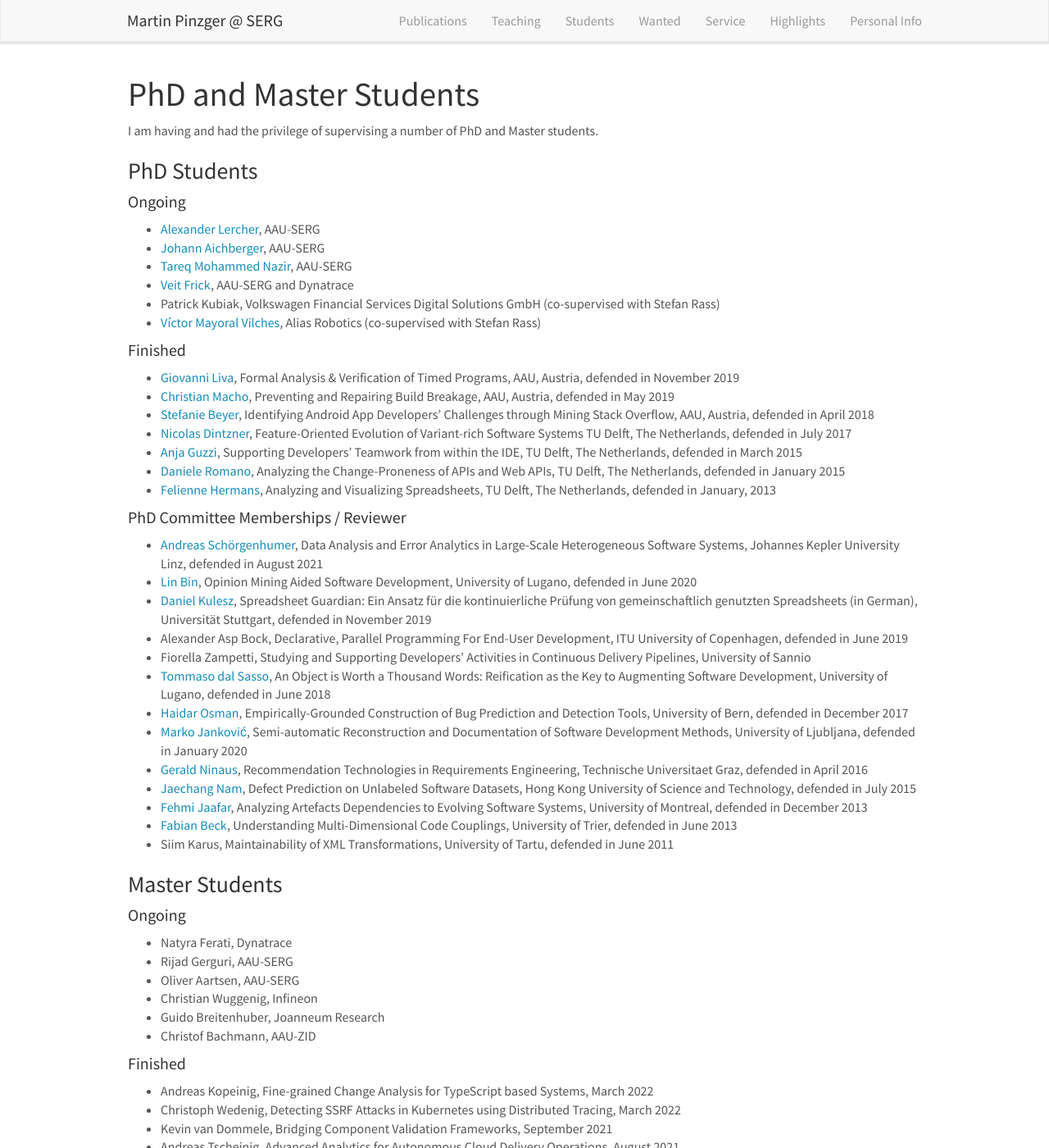
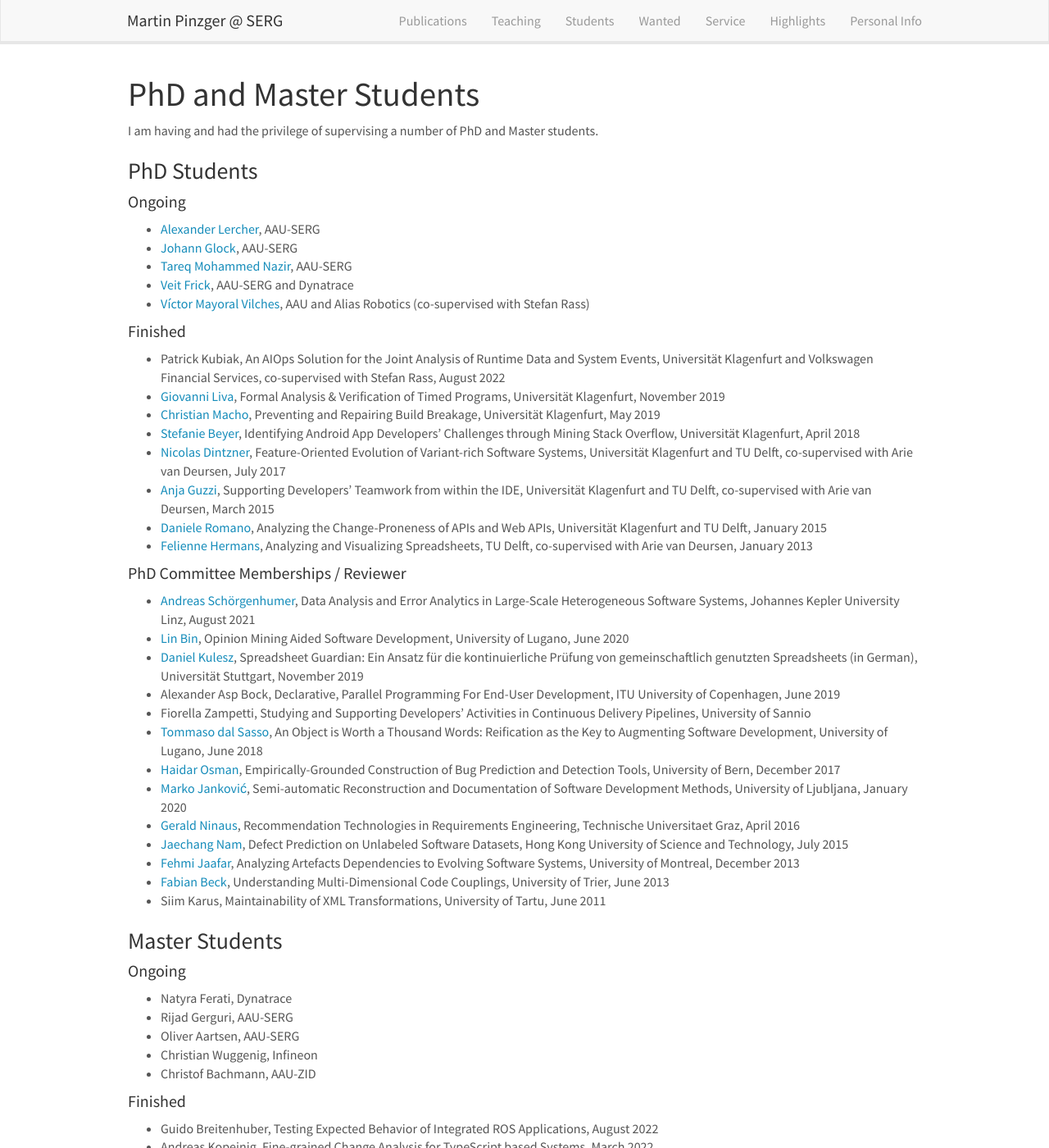
Before and after one commit to pinzger/pinzger.github.io, a Jekyll site: the page built from _pages/students.md, in a window 1280 px wide and 1400 px high. Shown: the whole window at 82% size. Built offline with Jekyll 4.4.1, drawn with Linux system fonts in a browser that asks for light colours; nearby versions of some CDN libraries.

```diff
--- a/_pages/students.md
+++ b/_pages/students.md
@@ -15,36 +15,36 @@ I am having and had the privilege of supervising a number of PhD and Master stud
 #### Ongoing
 
 * [Alexander Lercher](https://www.aau.at/en/team/lercher-alexander-gerhard/), AAU-SERG
-* [Johann Aichberger](https://www.aau.at/en/team/aichberger-johann/), AAU-SERG
+* [Johann Glock](https://www.aau.at/en/team/glock-johann/), AAU-SERG
 * [Tareq Mohammed Nazir](https://www.aau.at/en/team/nazir-tareq-mohammed/), AAU-SERG
 * [Veit Frick](https://www.aau.at/en/isys/serg/team/frick-veit/), AAU-SERG and Dynatrace
-* Patrick Kubiak, Volkswagen Financial Services Digital Solutions GmbH (co-supervised with Stefan Rass)
-* [Víctor Mayoral Vilches](https://www.linkedin.com/in/vmayoral/), Alias Robotics (co-supervised with Stefan Rass)
+* [Víctor Mayoral Vilches](https://www.linkedin.com/in/vmayoral/), AAU and Alias Robotics (co-supervised with Stefan Rass)
 
 #### Finished
 
-* [Giovanni Liva](https://thisthat.github.io/), Formal Analysis & Verification of Timed Programs, AAU, Austria, defended in November 2019
-* [Christian Macho](https://mitschi.github.io/), Preventing and Repairing Build Breakage, AAU, Austria, defended in May 2019
-* [Stefanie Beyer](https://www.aau.at/en/isys/serg/team/beyer-stefanie/), Identifying Android App Developers’ Challenges through Mining Stack Overflow, AAU, Austria, defended in April 2018
-* [Nicolas Dintzner](http://swerl.tudelft.nl/bin/view/NicolasDintzner/WebHome), Feature-Oriented Evolution of Variant-rich Software Systems TU Delft, The Netherlands, defended in July 2017
-* [Anja Guzzi](http://swerl.tudelft.nl/bin/view/Main/AnjaGuzzi), Supporting Developers’ Teamwork from within the IDE, TU Delft, The Netherlands, defended in March 2015
-* [Daniele Romano](http://swerl.tudelft.nl/bin/view/DanieleRomano/WebHome), Analyzing the Change-Proneness of APIs and Web APIs, TU Delft, The Netherlands, defended in January 2015
-* [Felienne Hermans](http://www.felienne.com/), Analyzing and Visualizing Spreadsheets, TU Delft, The Netherlands, defended in January, 2013
+* Patrick Kubiak, An AIOps Solution for the Joint Analysis of Runtime Data and System Events, Universität Klagenfurt and Volkswagen Financial Services, co-supervised with Stefan Rass, August 2022
+* [Giovanni Liva](https://thisthat.github.io/), Formal Analysis & Verification of Timed Programs, Universität Klagenfurt, November 2019
+* [Christian Macho](https://mitschi.github.io/), Preventing and Repairing Build Breakage, Universität Klagenfurt, May 2019
+* [Stefanie Beyer](https://www.aau.at/en/isys/serg/team/beyer-stefanie/), Identifying Android App Developers’ Challenges through Mining Stack Overflow, Universität Klagenfurt, April 2018
+* [Nicolas Dintzner](http://swerl.tudelft.nl/bin/view/NicolasDintzner/WebHome), Feature-Oriented Evolution of Variant-rich Software Systems, Universität Klagenfurt and TU Delft, co-supervised with Arie van Deursen, July 2017
+* [Anja Guzzi](http://swerl.tudelft.nl/bin/view/Main/AnjaGuzzi), Supporting Developers’ Teamwork from within the IDE, Universität Klagenfurt and TU Delft, co-supervised with Arie van Deursen, March 2015
+* [Daniele Romano](http://swerl.tudelft.nl/bin/view/DanieleRomano/WebHome), Analyzing the Change-Proneness of APIs and Web APIs, Universität Klagenfurt and TU Delft, January 2015
+* [Felienne Hermans](http://www.felienne.com/), Analyzing and Visualizing Spreadsheets, TU Delft, co-supervised with Arie van Deursen, January 2013
 
 #### PhD Committee Memberships / Reviewer
-* [Andreas Schörgenhumer](http://mevss.jku.at/?page_id=1647), Data Analysis and Error Analytics in Large-Scale Heterogeneous Software Systems, Johannes Kepler University Linz, defended in August 2021
-* [Lin Bin](https://www.inf.usi.ch/phd/lin/index.html), Opinion Mining Aided Software Development, University of Lugano, defended in June 2020
-* [Daniel Kulesz](https://www.iste.uni-stuttgart.de/institute/team/Kulesz/), Spreadsheet Guardian: Ein Ansatz für die kontinuierliche Prüfung von gemeinschaftlich genutzten Spreadsheets (in German), Universität Stuttgart, defended in November 2019
-* Alexander Asp Bock, Declarative, Parallel Programming For End-User Development, ITU University of Copenhagen, defended in June 2019
+* [Andreas Schörgenhumer](http://mevss.jku.at/?page_id=1647), Data Analysis and Error Analytics in Large-Scale Heterogeneous Software Systems, Johannes Kepler University Linz, August 2021
+* [Lin Bin](https://www.inf.usi.ch/phd/lin/index.html), Opinion Mining Aided Software Development, University of Lugano, June 2020
+* [Daniel Kulesz](https://www.iste.uni-stuttgart.de/institute/team/Kulesz/), Spreadsheet Guardian: Ein Ansatz für die kontinuierliche Prüfung von gemeinschaftlich genutzten Spreadsheets (in German), Universität Stuttgart, November 2019
+* Alexander Asp Bock, Declarative, Parallel Programming For End-User Development, ITU University of Copenhagen, June 2019
 * Fiorella Zampetti, Studying and Supporting Developers’ Activities in Continuous Delivery Pipelines, University of Sannio
-* [Tommaso dal Sasso](http://www.inf.usi.ch/phd/dalsat/), An Object is Worth a Thousand Words: Reification as the Key to Augmenting Software Development, University of Lugano, defended in June 2018
-* [Haidar Osman](http://scg.unibe.ch/staff/Osman), Empirically-Grounded Construction of Bug Prediction and Detection Tools, University of Bern, defended in December 2017
-* [Marko Janković](http://si.linkedin.com/in/markojm), Semi-automatic Reconstruction and Documentation of Software Development Methods, University of Ljubljana, defended in January 2020
-* [Gerald Ninaus](http://www.iitf.at/ueber-uns/team/gerald-ninaus/), Recommendation Technologies in Requirements Engineering, Technische Universitaet Graz, defended in April 2016
-* [Jaechang Nam](http://www.cse.ust.hk/~jcnam/), Defect Prediction on Unlabeled Software Datasets, Hong Kong University of Science and Technology, defended in July 2015
-* [Fehmi Jaafar](https://sites.google.com/site/fehmijaafar/), Analyzing Artefacts Dependencies to Evolving Software Systems, University of Montreal, defended in December 2013
-* [Fabian Beck](https://www.vis.wiwi.uni-due.de/en/team/fabian-beck/), Understanding Multi-Dimensional Code Couplings, University of Trier, defended in June 2013
-* Siim Karus, Maintainability of XML Transformations, University of Tartu, defended in June 2011
+* [Tommaso dal Sasso](http://www.inf.usi.ch/phd/dalsat/), An Object is Worth a Thousand Words: Reification as the Key to Augmenting Software Development, University of Lugano, June 2018
+* [Haidar Osman](http://scg.unibe.ch/staff/Osman), Empirically-Grounded Construction of Bug Prediction and Detection Tools, University of Bern, December 2017
+* [Marko Janković](http://si.linkedin.com/in/markojm), Semi-automatic Reconstruction and Documentation of Software Development Methods, University of Ljubljana, January 2020
+* [Gerald Ninaus](http://www.iitf.at/ueber-uns/team/gerald-ninaus/), Recommendation Technologies in Requirements Engineering, Technische Universitaet Graz, April 2016
+* [Jaechang Nam](http://www.cse.ust.hk/~jcnam/), Defect Prediction on Unlabeled Software Datasets, Hong Kong University of Science and Technology, July 2015
+* [Fehmi Jaafar](https://sites.google.com/site/fehmijaafar/), Analyzing Artefacts Dependencies to Evolving Software Systems, University of Montreal, December 2013
+* [Fabian Beck](https://www.vis.wiwi.uni-due.de/en/team/fabian-beck/), Understanding Multi-Dimensional Code Couplings, University of Trier, June 2013
+* Siim Karus, Maintainability of XML Transformations, University of Tartu, June 2011
 
 ### Master Students
 
@@ -54,11 +54,11 @@ I am having and had the privilege of supervising a number of PhD and Master stud
 * Rijad Gerguri, AAU-SERG
 * Oliver Aartsen, AAU-SERG
 * Christian Wuggenig, Infineon
-* Guido Breitenhuber, Joanneum Research
 * Christof Bachmann, AAU-ZID
 
 #### Finished
 
+* Guido Breitenhuber, Testing Expected Behavior of Integrated ROS Applications, August 2022
 * Andreas Kopeinig, Fine-grained Change Analysis for TypeScript based Systems, March 2022
 * Christoph Wedenig, Detecting SSRF Attacks in Kubernetes using Distributed Tracing, March 2022
 * Kevin van Dommele, Bridging Component Validation Frameworks, September 2021
```
Also changed, not shown: _pages/forfwfreviewers.md (+9 -9 lines), _pages/home.md (+1 -1 lines), _pages/service.md (+1 -0 lines).
